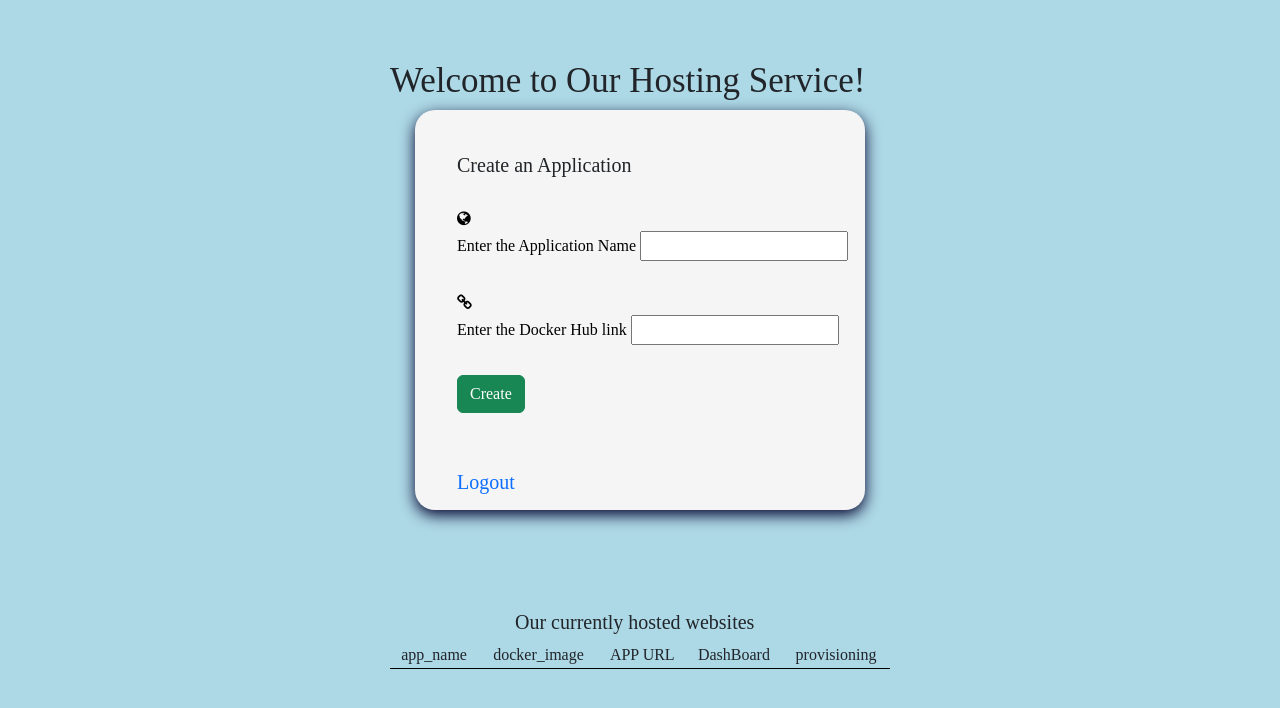
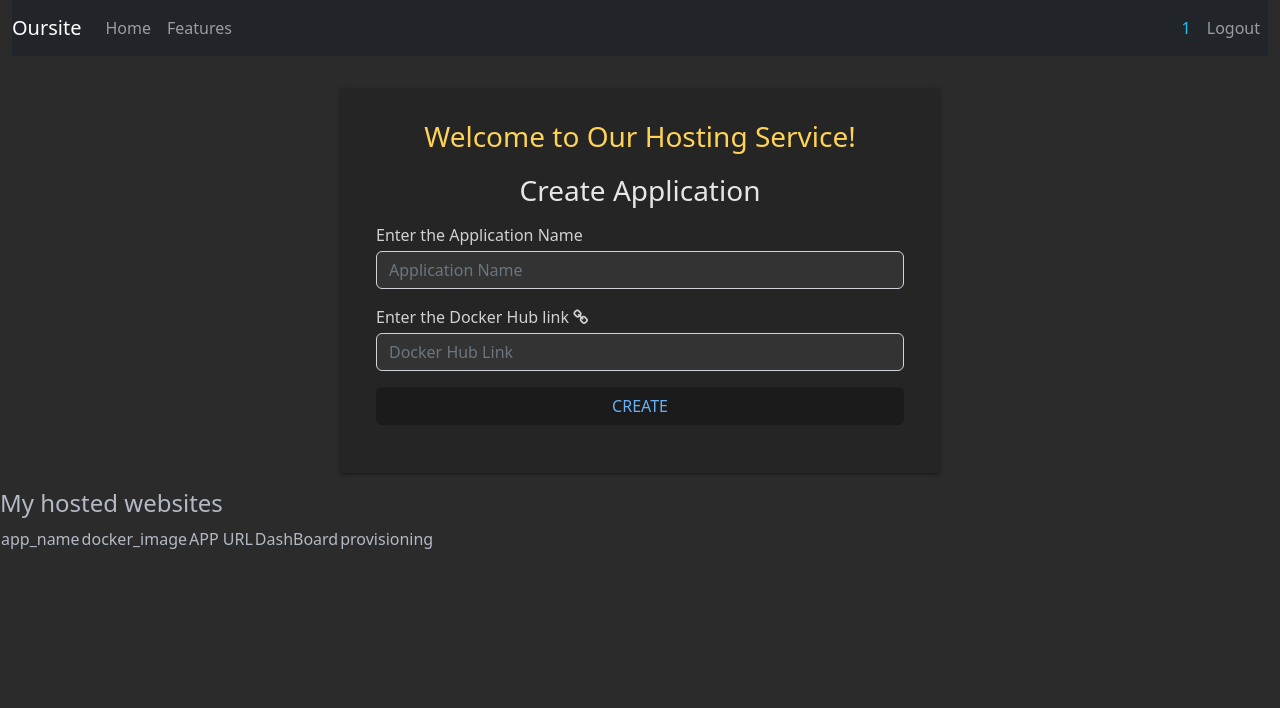
Before and after one commit to divyashk/Load-Balanced-PAAS, a Flask app: page / in a window 1280 px wide. Shown: the top 708 px of the page. Run offline with Flask 2, Linux system fonts and the light colour scheme; the visitor is signed in with stand-in values (Sample User, id 1); data that the repository does not hold is empty; parts of the project's set-up code (start-up, migrations or seed data) failed here and were passed over.

Commit message:
Update UI

```diff
--- a/master/frontend/app.py
+++ b/master/frontend/app.py
@@ -196,9 +196,12 @@ def create_application(app_name, docker_image):
     # First update in the database, add dashboard link and then create first instance
     # Find a port that will be used by this application
 
-    dashboard_url = "http://localhost:4998/dashboard/" + str(app_name)
+
+    #TODO @PRANSHU, DIVYASHEEL
+    dashboard_url = "/dashboard/" + str(app_name)
     port = "Port of the hostmachine for this website"
     app_url = str(app_name) + ".oursite.com"
+
 
     app_object = {
         "app_name": app_name,
--- a/master/frontend/static/css/index.css
+++ /dev/null
@@ -1,52 +0,0 @@
-.container
-{
-    margin-left: 25px;
-}
-.box
-{
-    position: relative;
-    margin-top: 20px;
-    margin-left: 30px;
-    padding-top: 10px;
-    color: black;
-}
-
-h3
-{
-    font-size: 35px;
-}
-
-h4
-{
-    font-size: 20px;
-    margin-left: 25%;
-}
-h5
-{
-    font-size: 20px;
-    margin-left: 30px;
-    padding-top: 10%;
-}
-
-.websites
-{
-    position: relative;
-    margin-top: 20%;
-}
-
-table
-{
-    width: 100%;
-}
-
-th
-{
-    height: 70px;
-    border-bottom: 1px solid black;
-}
-
-td
-{
-    text-align: center;
-    border-bottom: 1px solid black;
-}
--- a/master/frontend/static/css/main.css
+++ b/master/frontend/static/css/main.css
@@ -1,33 +1,46 @@
-body
-{
-    max-width: 500px;
-    margin: auto;
-    padding-top: 60px;
-    font-family: 'Times New Roman', Times, serif;
-    background-color: lightblue;
-    background-size: 100%;
+body {
+  margin: 0;
+  height: 100%;
+  cursor: auto;
+  background-color: #2b2b2b;
+  background: #2b2b2b;
+  color: #b3b9c5;
+  box-sizing: border-box;
 }
 
-.container
-{
-    position: relative;
-    width: 450px;
-    height: 400px;
-    background: whitesmoke;
-    border-radius: 20px;
-    box-shadow: 0 5px 15px rgb(1, 1, 44);
+.main-content {
+  background: rgba(0, 0, 0, 0.13);
+  max-width: 600px;
+  margin: 32px auto 16px;
+  padding: 32px 24px;
+  box-shadow: 0 2px 2px 0 rgb(0 0 0 / 14%), 0 3px 1px -2px rgb(0 0 0 / 12%), 0 1px 5px 0 rgb(0 0 0 / 20%);
 }
 
-a {
-    font-size: 20px;
-  }
+.btn {
+  background: #1b1b1b;
+  border: 1px solid transparent;
+  color: #6ab0f3;
+}
 
-  /* visited link */
-  a:visited {
-    color: blue;
-  }
+.full-size {
+  width: 100%;
+}
 
-  /* mouse over link */
-  a:hover {
-    color: green;
-  }
+input {
+  color: white !important;
+  border: 2px solid #444;
+  background: #333!important;
+}
+
+.center {
+  text-align: center;
+}
+
+.form-group {
+  margin: 16px 0;
+}
+
+.form-group label {
+  margin-bottom: 4px;
+  color: rgb(209, 209, 209);
+}
--- a/master/frontend/templates/base/layout.html
+++ b/master/frontend/templates/base/layout.html
@@ -5,23 +5,61 @@
     <meta charset="UTF-8">
     <meta http-equiv="X-UA-Compatible" content="IE=edge">
     <meta name="viewport" content="width=device-width, initial-scale=1.0">
-    <link href="https://cdn.jsdelivr.net/npm/bootstrap@5.2.0-beta1/dist/css/bootstrap.min.css" rel="stylesheet" integrity="sha384-0evHe/X+R7YkIZDRvuzKMRqM+OrBnVFBL6DOitfPri4tjfHxaWutUpFmBp4vmVor" crossorigin="anonymous">
+    <link href="https://cdn.jsdelivr.net/npm/bootstrap@5.2.0-beta1/dist/css/bootstrap.min.css" rel="stylesheet"
+        integrity="sha384-0evHe/X+R7YkIZDRvuzKMRqM+OrBnVFBL6DOitfPri4tjfHxaWutUpFmBp4vmVor" crossorigin="anonymous">
 
     <link rel="stylesheet" href="/static/css/main.css">
     <link rel="stylesheet" href="https://stackpath.bootstrapcdn.com/font-awesome/4.7.0/css/font-awesome.min.css">
 
-        <!-- CSS only -->
+    <!-- CSS only -->
     {% block css %}
     <title>App Name</title>
     {% endblock %}
 </head>
 
 <body>
-    <div id="header">
+    <div class="container-fluid" id="top-nav">
+        <nav class="navbar navbar-expand-lg navbar-light bg-light navbar-dark bg-dark">
+            <a class="navbar-brand" href="#">Oursite</a>
+            <button class="navbar-toggler" type="button" data-toggle="collapse" data-target="#navbarNav"
+                aria-controls="navbarNav" aria-expanded="false" aria-label="Toggle navigation">
+                <span class="navbar-toggler-icon"></span>
+            </button>
+            <div class="collapse navbar-collapse" id="navbarNav">
+                <ul class="navbar-nav">
+                    <li class="nav-item active">
+                        <a class="nav-link" href="/">Home <span class="sr-only">(current)</span></a>
+                    </li>
+                    <li class="nav-item">
+                        <a class="nav-link" href="/">Features</a>
+                    </li>
+                </ul>
+                <ul class="navbar-nav" style="margin-left: auto;">
+                    {% if "user_id" in session %}
+                    <li class="nav-item">
+                        <div class="nav-link" style="color: rgb(26, 191, 241)"> {{ session.user_id }} </div>
+                    </li>
+                    <li class="nav-item">
+                        <a class="nav-link" href="/logout"> Logout</a>
+                    </li>
+                    {% else %}
+                    <li>
+                        <a class="nav-link" href="/login"> Login </a>
+                    </li>
+                    {% endif %}
+                </ul>
+            </div>
+        </nav>
     </div>
+
 
     {% block body %}
     {% endblock %}
+
+    <!-- JavaScript Bundle with Popper -->
+    <script src="https://cdn.jsdelivr.net/npm/bootstrap@5.2.0-beta1/dist/js/bootstrap.bundle.min.js"
+        integrity="sha384-pprn3073KE6tl6bjs2QrFaJGz5/SUsLqktiwsUTF55Jfv3qYSDhgCecCxMW52nD2"
+        crossorigin="anonymous"></script>
 
     {% block script %}
     {% endblock %}
--- a/master/frontend/templates/index.html
+++ b/master/frontend/templates/index.html
@@ -5,46 +5,40 @@
 {% endblock %}
 {% block body %}
 
-<h3> Welcome to Our Hosting Service! </h3>
+<div class="main-content">
+    <h3 style="color: #fed356; margin-bottom: 20px;" class="center"> Welcome to Our Hosting Service! </h3>
 
-<div id="create-application">
-    <div class="container">
-        <h5> Create an Application </h5>
-        <form id="create-application-form">
-            <div class="box">
-                <div class="icon"><i class="fa fa-globe" aria-hidden="true"></i></div>
+    <div id="create-application">
+        <div class="container">
+            <h3 class="center" style="color: rgb(230, 230, 230);"> Create Application </h3>
+            <form id="create-application-form">
                 <div class="form-group">
                     <label for="app_name"> Enter the Application Name </label>
-                    <input name="app_name" id="app_name" required>
+                    <input class="form-control" name="app_name" id="app_name" placeholder="Application Name" required>
                 </div>
-            </div>
-            <div class="box">
-                <div class="icon"><i class="fa fa-link" aria-hidden="true"></i></div>
+
                 <div class="form-group">
-                    <label for="docker_image"> Enter the Docker Hub link </label>
-                    <input name="docker_image" id="docker_image" required>
+                    <div class="row">
+                        <label for="docker_image"> Enter the Docker Hub link <i class="fa fa-link"
+                                aria-hidden="true"></i> </label>
+                    </div>
+                    <input class="form-control" name="docker_image" id="docker_image" placeholder="Docker Hub Link"
+                        required>
                 </div>
-            </div>
-            <div class="box">
                 <div class="form-group">
-                    <button class="btn btn-success" type="submit"> Create </button>
+                    <button class="btn btn-success full-size" type="submit"> CREATE </button>
                 </div>
-            </div>
-        </form>
-        <br>
-        <div class="box">
-            <div class="goto-logout-page">
-                <a href="/logout" style="text-decoration:none"> Logout </a>
-            </div>
+            </form>
         </div>
     </div>
+
 </div>
 
 
 <div class="websites">
-    <h4> Our currently hosted websites </h4>
+    <h4> My hosted websites </h4>
 
-    <table>
+    <table class="">
         <thead>
             <td> app_name </td>
             <td> docker_image </td>
```
Also changed, not shown: master/frontend/static/css/login.css (+2 -38 lines), master/frontend/static/css/register.css (+4 -22 lines), master/frontend/templates/login.html (+7 -7 lines), master/frontend/templates/register.html (+4 -4 lines).
